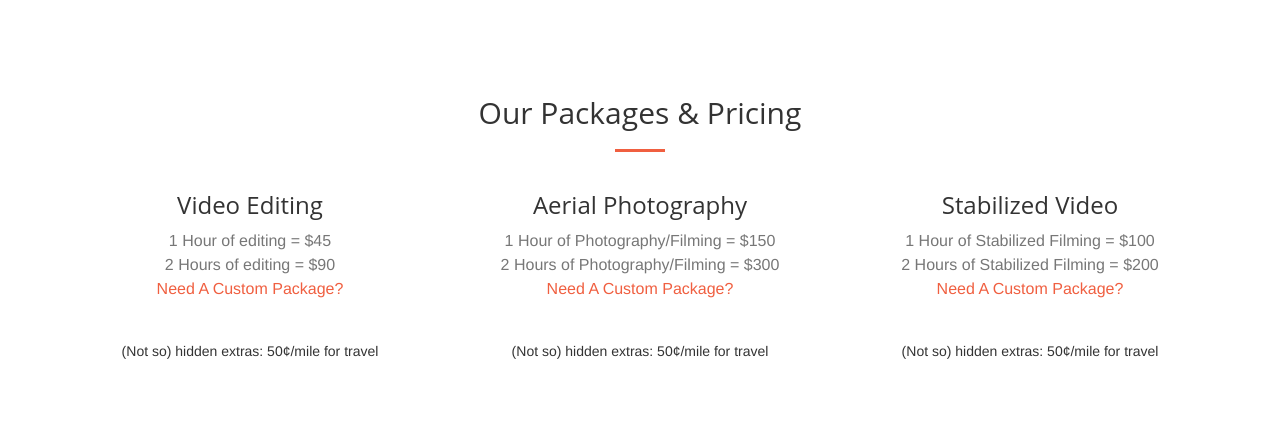
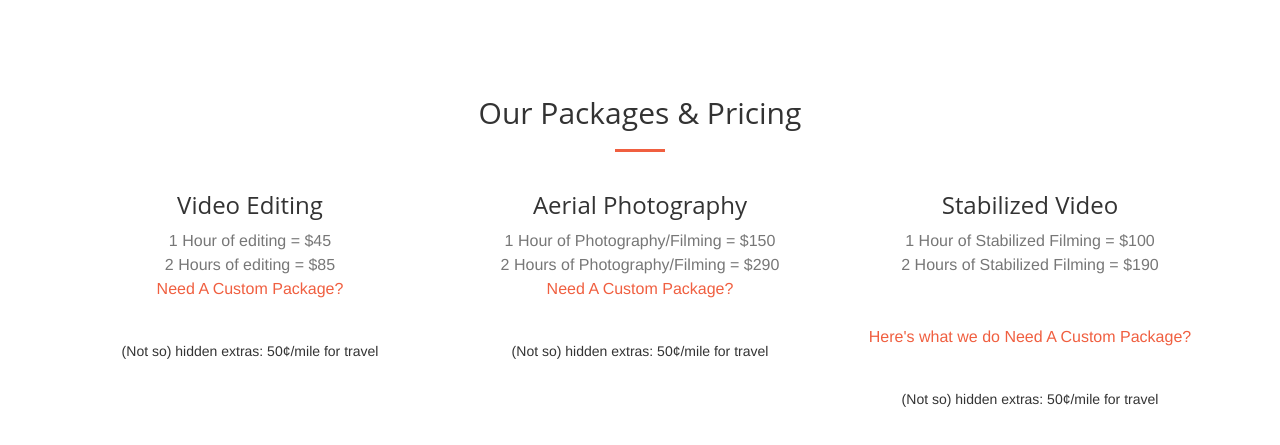
Before and after one commit to OliverddWright/Drone-Site, a website: page public/index.html in a window 1280 px wide. Shown: the part 2057-2502 px from the top of the page. Drawn offline with nearby package versions, Linux system fonts and the light colour scheme.

Commit message:
Testing the packages page

```diff
--- a/public/Packages.html
+++ b/public/index.html
@@ -297,7 +297,7 @@
                         <h3>Video Editing</h3>
                         <p class="text-muted">
                         1 Hour of editing = $45<br>
-                        2 Hours of editing = $90<br>
+                        2 Hours of editing = $85<br>
                         <a href="email:oliver@middleofthemapmedia.com">Need A Custom Package?</a></p><br><br>
                         (Not so) hidden extras: 50¢/mile for travel<br><br>
                     </div>
@@ -307,7 +307,7 @@
                         <h3>Aerial Photography</h3>
                         <p class="text-muted">
                         1 Hour of Photography/Filming = $150<br>
-                        2 Hours of Photography/Filming = $300<br>
+                        2 Hours of Photography/Filming = $290<br>
                         <a href="email:oliver@middleofthemapmedia.com">Need A Custom Package?</a></p><br><br>
                         (Not so) hidden extras: 50¢/mile for travel<br><br>
                     </div>
@@ -317,7 +317,9 @@
                         <h3>Stabilized Video</h3>
                         <p class="text-muted">
                         1 Hour of Stabilized Filming = $100<br>
-                        2 Hours of Stabilized Filming = $200<br>
+                        2 Hours of Stabilized Filming = $190<br>
+
+                        <br><br><a href="https://middleofthemapmedia.com/packages.html"> Here's what we do</a>
                         <a href="email:oliver@middleofthemapmedia.com">Need A Custom Package?</a></p><br><br>
                         (Not so) hidden extras: 50¢/mile for travel<br><br>
                     </div>
```
